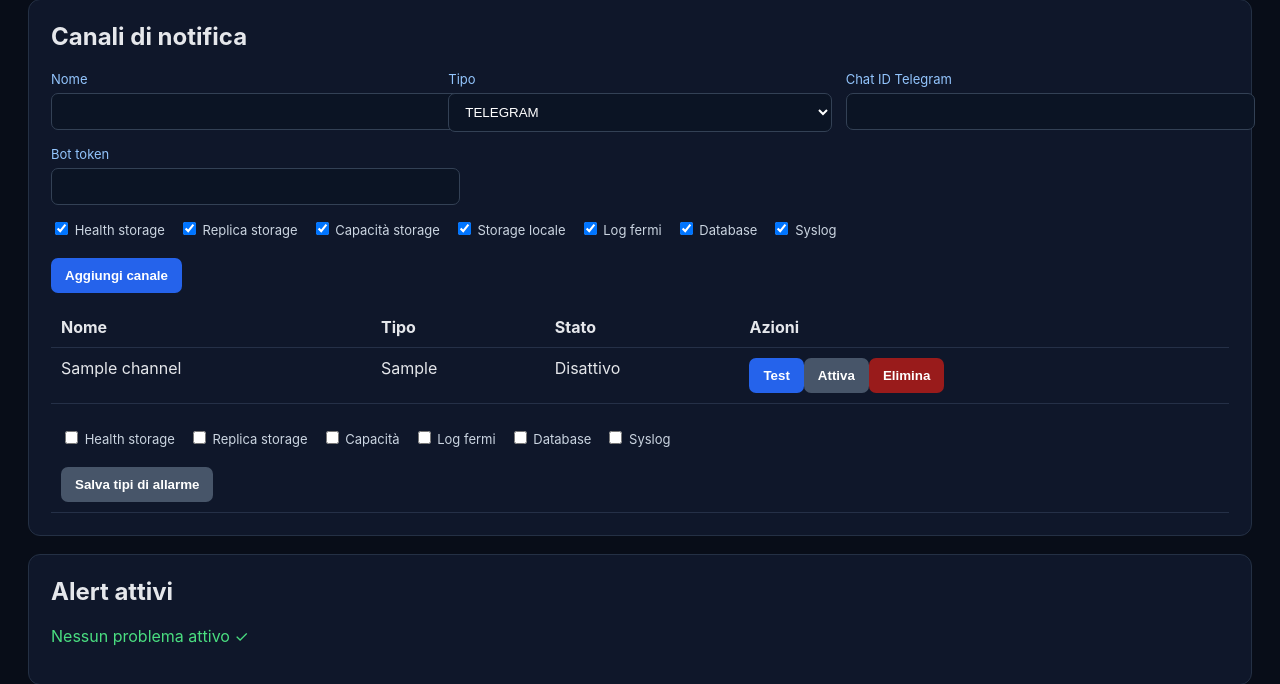
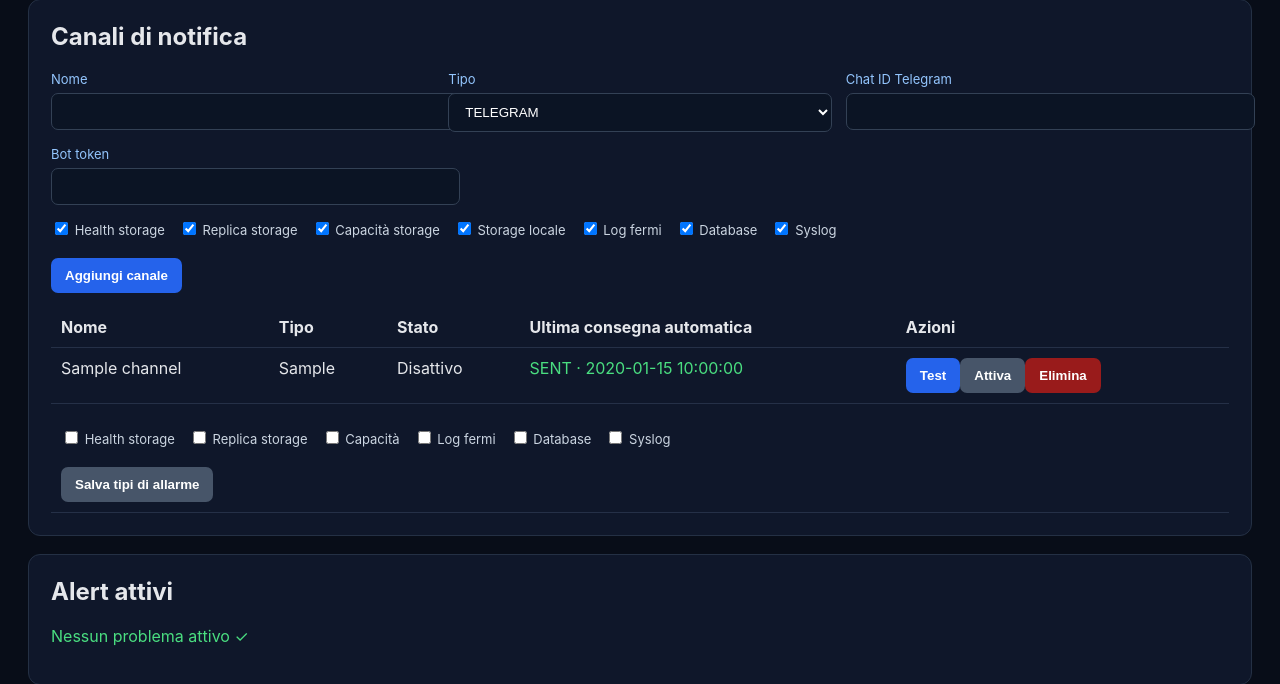
Before and after one commit to MzTechnology97/network-log-manager, a FastAPI app: template templates/settings.html in a window 1280 px wide. Shown: the part 1123-1807 px from the top of the page. Run offline with FastAPI, Linux system fonts and the light colour scheme; the template is opened without the code that fills it: most values are stand-ins (such as "Sample title", 1, 10 or a date in 2020); parts of the project's set-up code (start-up, migrations or seed data) failed here and were passed over.

Commit message:
Show automatic notification delivery status and errors in settings

```diff
--- a/templates/settings.html
+++ b/templates/settings.html
@@ -41,7 +41,7 @@ body{margin:0;background:#080d18;color:#e5e7eb;font-family:Inter,system-ui,sans-
 <div class="c-email hidden"><label>Email destinatario</label><input name="destination"></div><div class="c-email hidden"><label>Server SMTP</label><input name="host"></div><div class="c-email hidden"><label>Porta SMTP</label><input name="port" value="587"></div><div class="c-email hidden"><label>Utente / mittente</label><input name="username"></div><div class="c-email hidden"><label>Password SMTP</label><input type="password" name="password"></div>
 <div class="c-web hidden"><label>Webhook URL</label><input name="webhook_url"></div></div>
 <div class="events"><label><input type="checkbox" name="event_types" value="storage_health" checked> Health storage</label><label><input type="checkbox" name="event_types" value="storage_replication" checked> Replica storage</label><label><input type="checkbox" name="event_types" value="storage_capacity" checked> Capacità storage</label><label><input type="checkbox" name="event_types" value="storage_unavailable" checked> Storage locale</label><label><input type="checkbox" name="event_types" value="ingestion_stale" checked> Log fermi</label><label><input type="checkbox" name="event_types" value="database_unavailable" checked> Database</label><label><input type="checkbox" name="event_types" value="syslog_listener_down" checked> Syslog</label></div><button>Aggiungi canale</button></form>
-<table><thead><tr><th>Nome</th><th>Tipo</th><th>Stato</th><th>Azioni</th></tr></thead><tbody>{% for c in channels %}<tr><td>{{c.name}}</td><td>{{c.channel_type}}</td><td>{{'Attivo' if c.enabled else 'Disattivo'}}</td><td class="storage-actions"><form method="post" action="/admin/settings/channels/{{c.id}}/test"><input type="hidden" name="csrf" value="{{csrf_token}}"><button>Test</button></form><form method="post" action="/admin/settings/channels/{{c.id}}/toggle"><input type="hidden" name="csrf" value="{{csrf_token}}"><button class="secondary">{{'Disattiva' if c.enabled else 'Attiva'}}</button></form><form method="post" action="/admin/settings/channels/{{c.id}}/delete"><input type="hidden" name="csrf" value="{{csrf_token}}"><button class="danger">Elimina</button></form></td></tr><tr><td colspan="4"><form method="post" action="/admin/settings/channels/{{c.id}}/events"><input type="hidden" name="csrf" value="{{csrf_token}}"><div class="events">
+<table><thead><tr><th>Nome</th><th>Tipo</th><th>Stato</th><th>Ultima consegna automatica</th><th>Azioni</th></tr></thead><tbody>{% for c in channels %}<tr><td>{{c.name}}</td><td>{{c.channel_type}}</td><td>{{'Attivo' if c.enabled else 'Disattivo'}}</td><td class="{{'ok' if c.last_delivery_status=='SENT' else ('bad' if c.last_delivery_status=='FAILED' else '')}}">{{c.last_delivery_status or '—'}}{% if c.last_delivery_at %} · {{c.last_delivery_at}}{% endif %}<div class="small">{{c.last_delivery_error or ''}}</div></td><td class="storage-actions"><form method="post" action="/admin/settings/channels/{{c.id}}/test"><input type="hidden" name="csrf" value="{{csrf_token}}"><button>Test</button></form><form method="post" action="/admin/settings/channels/{{c.id}}/toggle"><input type="hidden" name="csrf" value="{{csrf_token}}"><button class="secondary">{{'Disattiva' if c.enabled else 'Attiva'}}</button></form><form method="post" action="/admin/settings/channels/{{c.id}}/delete"><input type="hidden" name="csrf" value="{{csrf_token}}"><button class="danger">Elimina</button></form></td></tr><tr><td colspan="5"><form method="post" action="/admin/settings/channels/{{c.id}}/events"><input type="hidden" name="csrf" value="{{csrf_token}}"><div class="events">
 <label><input type="checkbox" name="event_types" value="storage_health" {{'checked' if 'storage_health' in (c.event_types_json or '') else ''}}> Health storage</label>
 <label><input type="checkbox" name="event_types" value="storage_replication" {{'checked' if 'storage_replication' in (c.event_types_json or '') else ''}}> Replica storage</label>
 <label><input type="checkbox" name="event_types" value="storage_capacity" {{'checked' if 'storage_capacity' in (c.event_types_json or '') else ''}}> Capacità</label>
```
